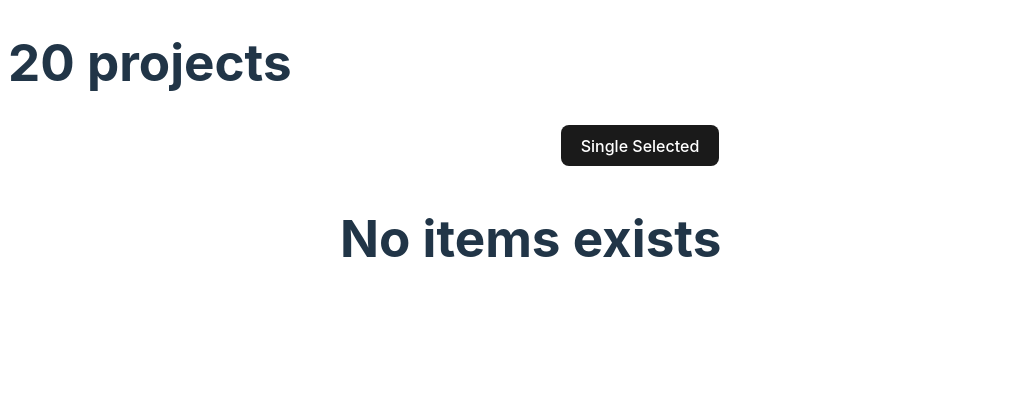
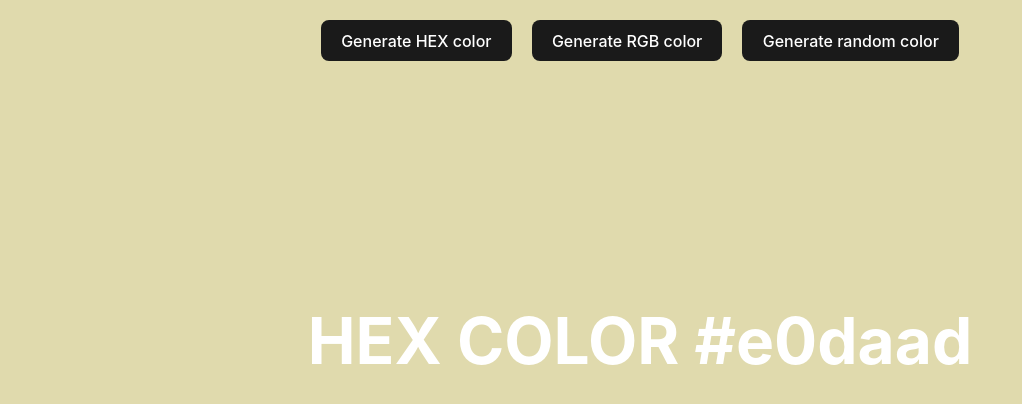
Before and after one commit to Mezin24/20-small-react-projects, a React (Vite) app: page / in a window 1280 px wide. Shown: the top 404 px of the page, without its empty margins (0-1022 px from the left). Built offline with nearby package versions, Linux system fonts and the light colour scheme.

Commit message:
add color generator

```diff
--- a/src/App.tsx
+++ b/src/App.tsx
@@ -1,10 +1,11 @@
 import Accordion from './components/accordion/Accordion';
+import ColorGenerator from './components/colorGenerator/ColorGenerator';
 
 function App() {
   return (
     <>
-      <h1>20 projects</h1>
-      <Accordion />
+      {/* <Accordion /> */}
+      <ColorGenerator />
     </>
   );
 }
--- /dev/null
+++ b/src/components/colorGenerator/ColorGenerator.tsx
@@ -0,0 +1,101 @@
+import { useCallback, useEffect, useState } from 'react';
+
+type Color = 'hex' | 'rgb';
+
+const ColorGenerator = () => {
+  const [color, setColor] = useState<string>('#000');
+  const [typeOfColor, setTypeOfColor] = useState<Color>('hex');
+
+  const colorUtil = (length: number) => Math.floor(Math.random() * length);
+
+  const generateRGBColor = useCallback(() => {
+    const r = colorUtil(255);
+    const g = colorUtil(255);
+    const b = colorUtil(255);
+    setColor(`rgb(${r}, ${g}, ${b})`);
+  }, []);
+
+  const generateHexColor = useCallback(() => {
+    const hexValues = [
+      0,
+      1,
+      2,
+      3,
+      4,
+      5,
+      6,
+      7,
+      8,
+      9,
+      'a',
+      'b',
+      'c',
+      'd',
+      'e',
+      'f',
+    ];
+    let hex = '#';
+
+    for (let index = 0; index < 6; index++) {
+      hex += hexValues[colorUtil(hexValues.length)];
+    }
+    setColor(hex);
+  }, []);
+
+  useEffect(() => {
+    if (typeOfColor === 'hex') {
+      generateHexColor();
+    } else {
+      generateRGBColor();
+    }
+  }, [typeOfColor]);
+
+  return (
+    <div
+      style={{
+        color: 'white',
+        backgroundColor: color,
+        minHeight: '100vh',
+        padding: '20px',
+      }}
+    >
+      <div
+        style={{
+          margin: '0 auto',
+
+          display: 'flex',
+          justifyContent: 'center',
+          gap: '20px',
+        }}
+      >
+        <button onClick={() => setTypeOfColor('hex')}>
+          Generate HEX color
+        </button>
+        <button onClick={() => setTypeOfColor('rgb')}>
+          Generate RGB color
+        </button>
+        <button
+          onClick={() =>
+            typeOfColor === 'hex' ? generateHexColor() : generateRGBColor()
+          }
+        >
+          Generate random color
+        </button>
+      </div>
+      <div
+        style={{
+          height: '70vh',
+          display: 'flex',
+          flexDirection: 'column',
+          alignItems: 'center',
+          justifyContent: 'center',
+          fontSize: '4rem',
+          fontWeight: 'bold',
+        }}
+      >
+        {typeOfColor === 'hex' ? 'HEX' : 'RGB'} COLOR {color}
+      </div>
+    </div>
+  );
+};
+export default ColorGenerator;
--- a/src/index.css
+++ b/src/index.css
@@ -11,6 +11,12 @@
   text-rendering: optimizeLegibility;
   -webkit-font-smoothing: antialiased;
   -moz-osx-font-smoothing: grayscale;
+}
+
+* {
+  margin: 0;
+  padding: 0;
+  box-sizing: border-box;
 }
 
 a {
```
